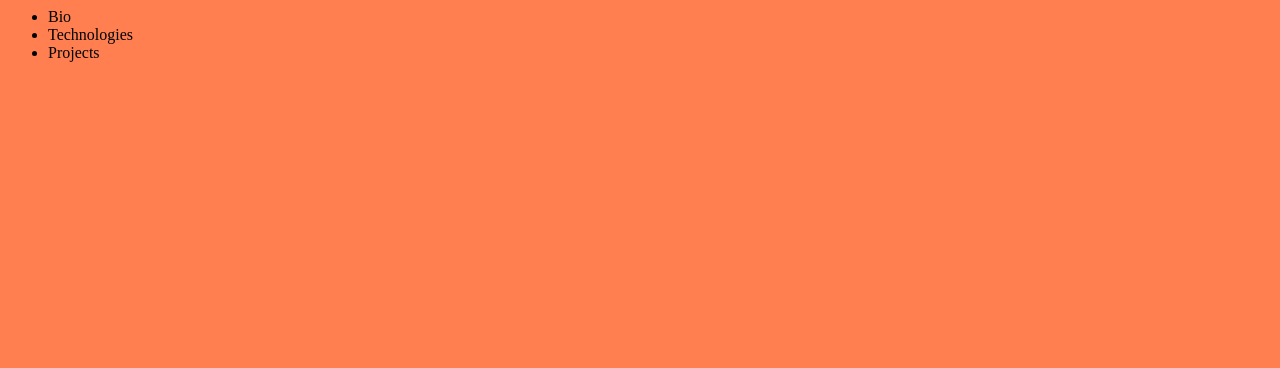
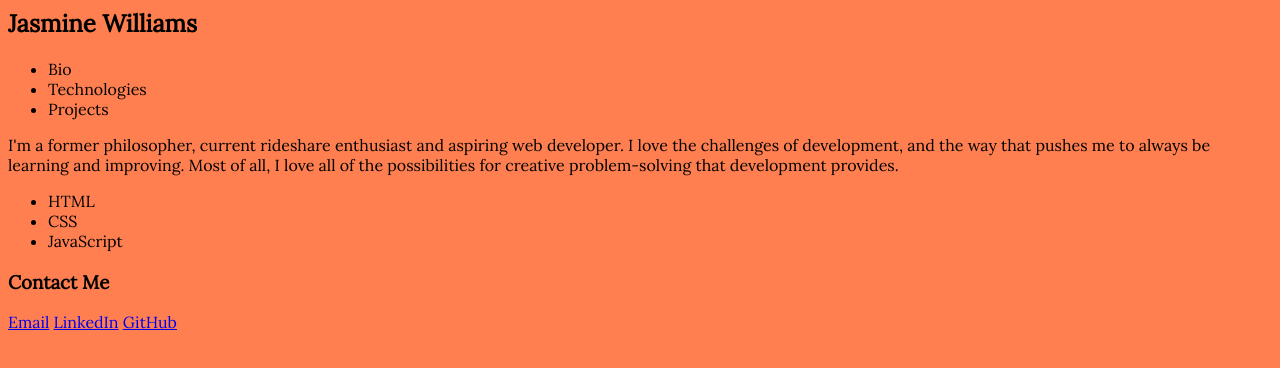
Before and after one commit to williaj615/personal-site, a plain HTML site: page index.html in a window 1280 px wide. Drawn offline with Linux system fonts and the light colour scheme.

Commit message:
filled in basic information for site and style changes

```diff
--- a/index.html
+++ b/index.html
@@ -5,12 +5,13 @@
   <meta http-equiv="X-UA-Compatible" content="ie=edge">
   <title>Jasmine Williams</title>
   <link rel="stylesheet" href="./main.css">
+  <link href="https://fonts.googleapis.com/css?family=Lora&display=swap" rel="stylesheet">
 </head>
 
 <body>
   <!-- Navigation -->
   <nav>
-    <!-- TODO: Insert some sort of H1-H6 with your name here -->
+    <h2>Jasmine Williams</h2>
     <ul id="navLinks">
       <li><a id="navToBio">Bio</a></li>
       <li><a id="navToTechnologies">Technologies</a></li>
@@ -21,17 +22,24 @@
 
   <!-- Primary View -->
   <div class="fullPage" id="bioPage">
-    <!-- TODO: Fill in bio info here: What is your background? Why do you want to go into development? What do you love about development? -->
+    <p>I'm a former philosopher, current rideshare enthusiast and aspiring web developer. I love the challenges of development, and the way that pushes me to always be learning and improving. Most of all, I love all of the possibilities for creative problem-solving that development provides.</p>
   </div>
   <div class="fullPage" id="technologiesPage">
-    <!-- TODO: Start an UL of all of the tools and technologies you've started learning so far. (You'll beef this page up later). -->
+    <ul>
+        <li>HTML</li>
+        <li>CSS</li>
+        <li>JavaScript</li>
+    </ul>
   </div>
   <div class="fullPage" id="projectsPage"></div>
   <!-- End Primary View -->
 
   <!-- Footer -->
   <footer class="page-footer">
-    <!-- TODO: Fill in contact info here: Include things like email, LinkedIn, Twitter and GitHub links. -->
+    <h3>Contact Me</h3>
+    <a href="mailto: jasminewilliams2017@gmail.com">Email</a>
+    <a href="http://linkedin.com/in/jasmine-williams-9506a572">LinkedIn</a>
+    <a href="https://github.com/williaj615"> GitHub</a>
   </footer>
   <!-- End Footer -->
   <script src="./projects.js"></script>
--- a/main.css
+++ b/main.css
@@ -1,3 +1,4 @@
 body {
     background-color: coral;
+    font-family: 'Lora', serif;
 }
```
